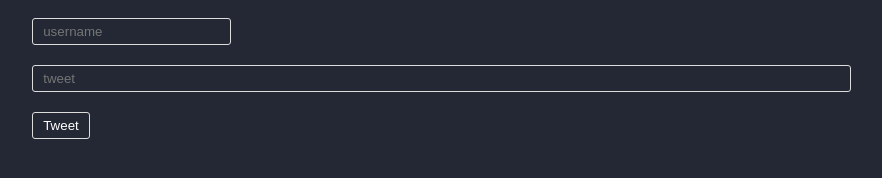
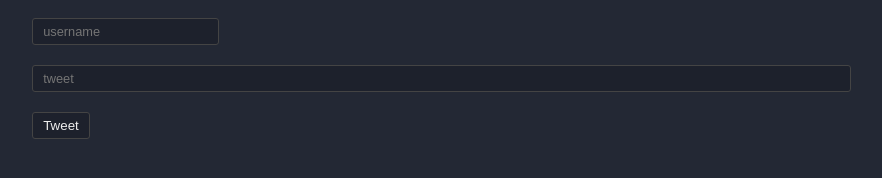
Before and after one commit to yasinbhojani/tweet-generator, a plain HTML site: page index.html in a window 1280 px wide. Shown: the whole page, without its empty margins (49-931 px from the left). Drawn offline with Linux system fonts and the light colour scheme.

Commit message:
css and html changes

```diff
--- a/index.html
+++ b/index.html
@@ -4,7 +4,7 @@
     <meta charset="UTF-8" />
     <meta http-equiv="X-UA-Compatible" content="IE=edge" />
     <meta name="viewport" content="width=device-width, initial-scale=1.0" />
-    <title>Document</title>
+    <title>Tweet Generator</title>
 
     <!-- CSS and JS -->
     <link rel="stylesheet" href="style.css" />
@@ -13,8 +13,8 @@
   <body>
     <div class="container">
       <form action="">
-        <input type="text" placeholder="username" id="username-input" /><br />
-        <input type="text" placeholder="tweet" id="tweet-input" /><br />
+        <input type="text" placeholder="username" id="username-input" autocomplete="off"/><br />
+        <input type="text" placeholder="tweet" id="tweet-input" autocomplete="off"/><br />
         <button type="submit">Tweet</button>
       </form>
 
@@ -24,9 +24,7 @@
             <div class="profile">Y</div>
             <div class="username">Yasin Bhojani</div>
           </div>
-          <div class="tweet-text">
-            Lorem ipsum dolor sit amet consectetur adipisicing elit. Veritatis id placeat iure consectetur deserunt, natus amet doloremque, sunt recusandae debitis harum exercitationem magnam alias temporibus ab voluptas quod neque animi.
-          </div>
+          <div class="tweet-text">This page was made by Yasin Bhojani</div>
           <div class="date">1:16pm &middot; 6th June 2022</div>
         </div>
       </div>
--- a/style.css
+++ b/style.css
@@ -10,15 +10,25 @@ body {
 }
 
 /* Form */
+input {
+  outline: none;
+  font-size: 0.8rem;
+}
 input,
 button {
-  background-color: transparent;
-  border: 1px solid #ddd;
+  background-color: #1d212c;
+  border: 1px solid #444;
   padding: 5px 10px;
   margin: 10px;
-  color: white;
+  color: #eee;
   border-radius: 3px;
 }
+
+input:hover,
+input:active{
+  border-color: #666;
+}
+
 #tweet-input {
   width: 70%;
 }
@@ -29,8 +39,7 @@ button {
 }
 
 button:hover {
-  color: #232834;
-  background-color: #ddd;
+  background-color: #404554;
 }
 
 /* Tweet */
```
